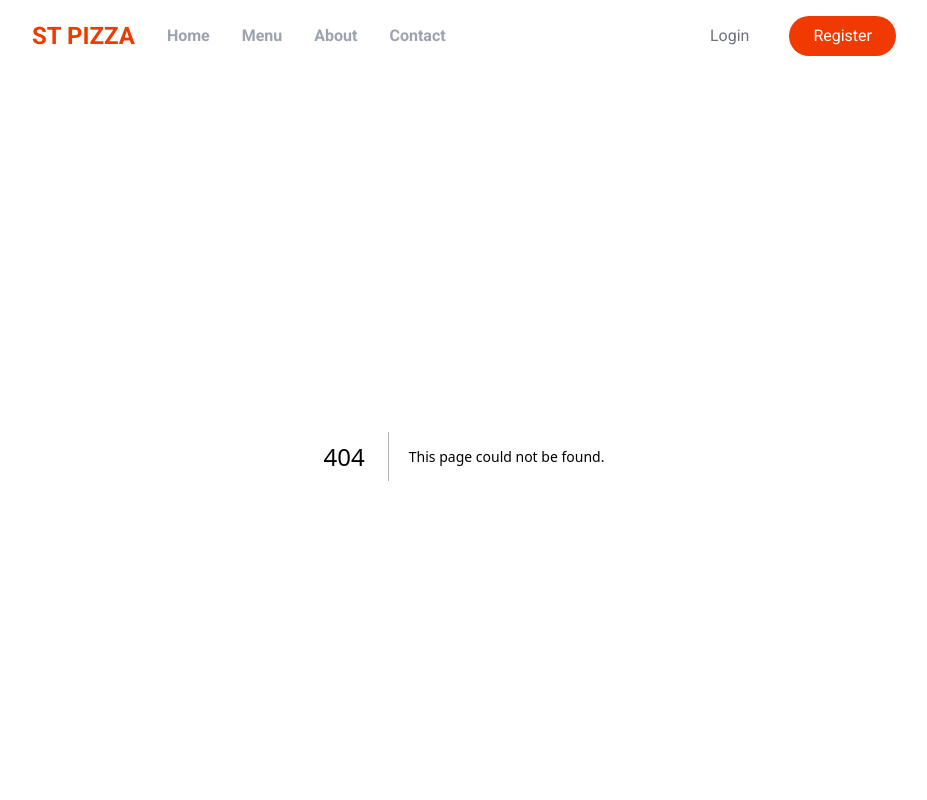
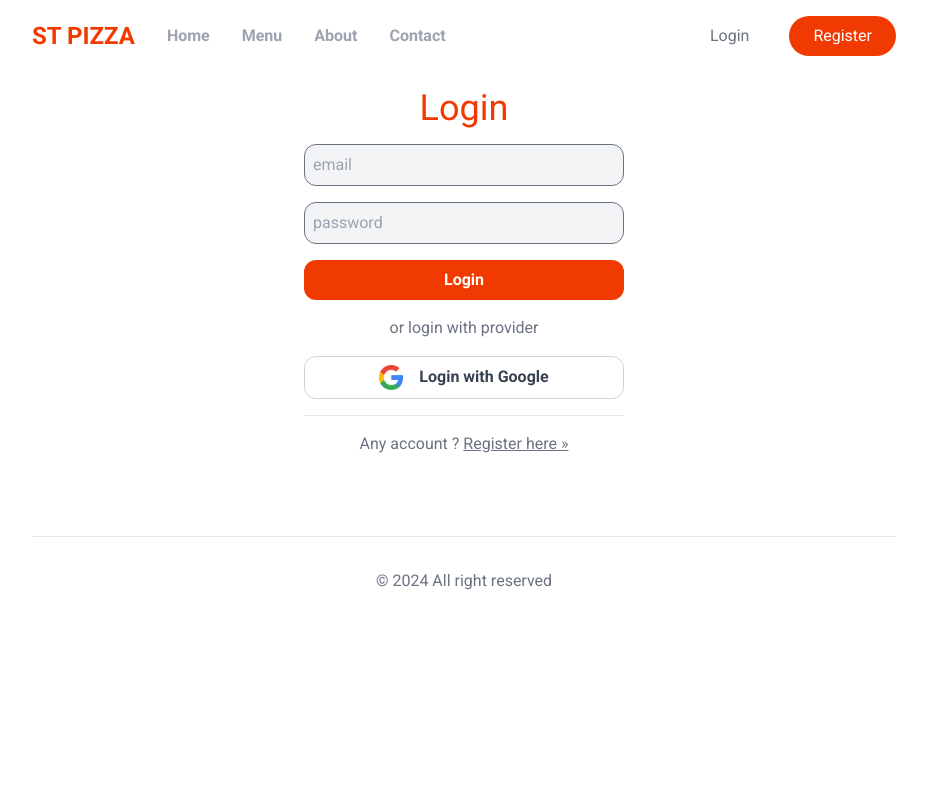
Before and after one commit to Jimmy-Ctln/Pizza-ordering-app, a Next.js app: page /login in a window 1280 px wide. Before the commit this address had no page. Shown: the top 800 px of the page, without its empty margins (176-1103 px from the left). Built offline with nearby package versions, Linux system fonts and the light colour scheme; no server answers.

Commit message:
Setting up connection and disconnection

```diff
--- /dev/null
+++ b/src/app/api/auth/[...nextauth]/route.js
@@ -0,0 +1,35 @@
+import NextAuth from "next-auth"
+import { User } from '../../models/User';
+import bcrypt from "bcrypt"
+import * as mongoose from 'mongoose'
+import CredentialsProvider from "next-auth/providers/credentials"
+
+const handler = NextAuth({
+  secret: process.env.SECRET,
+  providers: [
+    CredentialsProvider({
+      name: 'credentials',
+      id: 'credentials',
+          credentials: {
+            username: { label: "Email", type: "email", placeholder: "test@example.com" },
+            password: { label: "Password", type: "password" }
+          },
+          async authorize(credentials, req) {
+          // console.log({credentials})
+           const email = credentials?.email;
+           const password = credentials?.password;
+
+            mongoose.connect(process.env.MONGO_URL)
+            const user = await User.findOne({email})
+            const passwordOk = user && bcrypt.compareSync(password, user.password)
+
+            if(passwordOk) {
+              return user
+            }
+            return null
+          }
+        })
+      ]
+});
+
+export { handler as GET, handler as POST }
--- a/src/app/api/auth/[...nextauth]/route.ts
+++ /dev/null
@@ -1,37 +0,0 @@
-import NextAuth from "next-auth"
-import CredentialsProvider from "next-auth/providers/credentials"
-
-const handler = NextAuth({
-    providers: [
-        CredentialsProvider({
-          name: 'Credentials',
-          credentials: {
-            username: { label: "Email", type: "email", placeholder: "test@example.com" },
-            password: { label: "Password", type: "password" }
-          },
-          async authorize(credentials, req) {
-            // You need to provide your own logic here that takes the credentials
-            // submitted and returns either a object representing a user or value
-            // that is false/null if the credentials are invalid.
-            // e.g. return { id: 1, name: 'J Smith', email: 'jsmith@example.com' }
-            // You can also use the `req` object to obtain additional parameters
-            // (i.e., the request IP address)
-            const res = await fetch("/your/endpoint", {
-              method: 'POST',
-              body: JSON.stringify(credentials),
-              headers: { "Content-Type": "application/json" }
-            })
-            const user = await res.json()
-
-            // If no error and we have user data, return it
-            if (res.ok && user) {
-              return user
-            }
-            // Return null if user data could not be retrieved
-            return null
-          }
-        })
-      ]
-});
-
-export { handler as GET, handler as POST }
--- a/src/app/layout.js
+++ b/src/app/layout.js
@@ -1,4 +1,5 @@
 import { Header } from "@/components/layout/Header";
+import { AppProvider } from "../components/AppContext";
 import { Roboto } from "next/font/google";
 import "./globals.css";
 
@@ -14,11 +15,13 @@
     <html lang="en">
       <body className={roboto.className}>
         <main className="max-w-4xl mx-auto p-4">
-          <Header />
-          {children}
-          <footer className="border-t p-8 text-center text-gray-500 mt-16">
-            &copy; 2024 All right reserved
-          </footer>
+          <AppProvider>
+            <Header />
+            {children}
+            <footer className="border-t p-8 text-center text-gray-500 mt-16">
+              &copy; 2024 All right reserved
+            </footer>
+          </AppProvider>
         </main>
       </body>
     </html>
--- /dev/null
+++ b/src/app/login/page.js
@@ -0,0 +1,56 @@
+'use client'
+import { useState } from "react";
+import Image from "next/image";
+import Link from "next/link";
+import { signIn } from "next-auth/react"
+
+export default function LoginPage() {
+
+    const [email, setEmail] = useState("");
+    const [password, setPassword] = useState("");
+    const [loginInProgress, setLoginInProgress] = useState(false);
+
+    async function handleFormSubmit(ev) {
+       ev.preventDefault()
+       setLoginInProgress(true)
+
+       await signIn('credentials', {email, password})
+
+       setLoginInProgress(false)
+    }
+
+  return (
+    <section className="mt-8">
+      <h1 className="text-center text-primary text-4xl mb-4">Login</h1>
+      <form className="max-w-xs mx-auto" onSubmit={handleFormSubmit}>
+        <input
+          type="email"
+          name="email"
+          placeholder="email"
+          value={email}
+          onChange={(ev) => setEmail(ev.target.value)}
+          disabled={loginInProgress}
+        />
+        <input
+          type="password"
+          name="password"
+          placeholder="password"
+          value={password}
+          onChange={(ev) => setPassword(ev.target.value)}
+          disabled={loginInProgress}
+        />
+        <button disabled={loginInProgress} type="submit">Login</button>
+      <div className="my-4 text-center text-gray-500">
+          or login with provider
+        </div>
+        <button className="flex items-center gap-4 justify-center">
+          <Image src={"/google.png"} alt="google logo" width={24} height={24} />
+          Login with Google
+        </button>
+        <div className="text-center my-4 text-gray-500 border-t py-4">
+        Any account ? <Link className="underline" href={'/login'}>Register here &raquo;</Link>
+      </div>
+      </form>
+    </section>
+  );
+}
--- /dev/null
+++ b/src/components/AppContext.js
@@ -0,0 +1,12 @@
+'use client'
+
+import {SessionProvider} from 'next-auth/react'
+import React from 'react'
+
+export function AppProvider({children}) {
+    return(
+        <SessionProvider>
+            {children}
+        </SessionProvider>
+    )
+}
--- a/src/components/layout/Header.js
+++ b/src/components/layout/Header.js
@@ -1,6 +1,14 @@
+'use client'
+
+import { signOut, useSession } from "next-auth/react";
 import Link from "next/link";
 
 export const Header = () => {
+
+  const session = useSession()
+  // console.log(session)
+  const status = session.status
+
   return (
     <header className="flex items-center justify-between">
       <nav className="flex items-center gap-8 text-gray-400 font-semibold">
@@ -11,11 +19,21 @@
         <Link href={''}>Menu</Link>
         <Link href={''}>About</Link>
         <Link href={''}>Contact</Link>
-
       </nav>
       <nav className="flex items-center gap-4 text-gray-500">
-      <Link href={'/login'}className="px-6 py-2 rounded-full">Login</Link>
-      <Link href={'/register'}className="bg-primary text-white px-6 py-2 rounded-full">Register</Link>
+      {status === 'authenticated' && (
+        <button
+        onClick={() => signOut()}
+        className="bg-primary text-white px-8 py-2 rounded-full">
+        Logout
+        </button>
+      )}
+      {status === 'unauthenticated' && (
+        <>
+            <Link href={'/login'}className="px-6 py-2 rounded-full">Login</Link>
+            <Link href={'/register'}className="bg-primary text-white px-6 py-2 rounded-full">Register</Link>
+        </>
+      )}
       </nav>
     </header>
   )
--- a/tsconfig.json
+++ b/tsconfig.json
@@ -30,7 +30,7 @@
     ".next/types/**/*.ts",
     "**/*.ts",
     "**/*.tsx"
-, "src/app/api/auth/[...nextauth]"  ],
+, "src/app/api/auth/[...nextauth]", "src/app/api/auth/[...nextauth]/route.js"  ],
   "exclude": [
     "node_modules"
   ]
```
Also changed, not shown: 1 other file (tests, documents, lock files or other folders).
